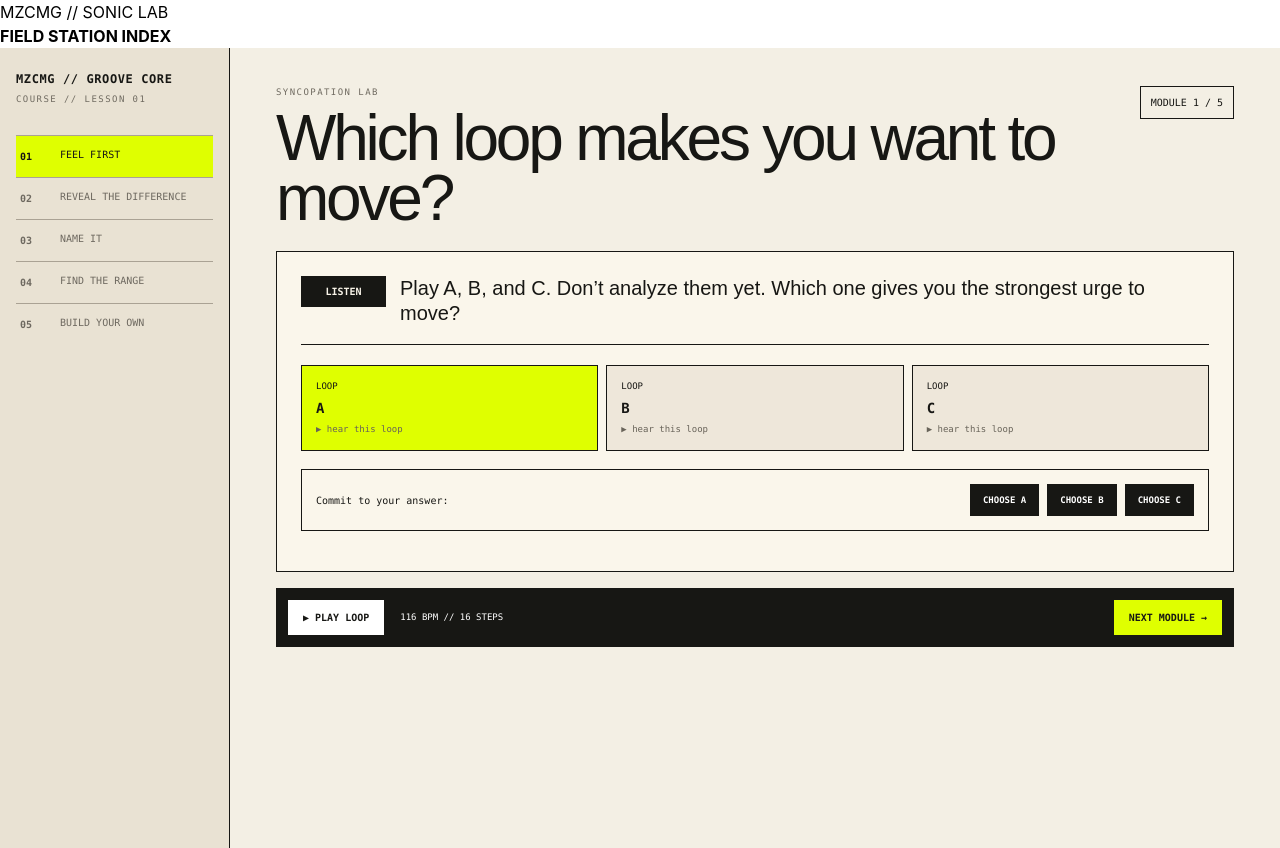
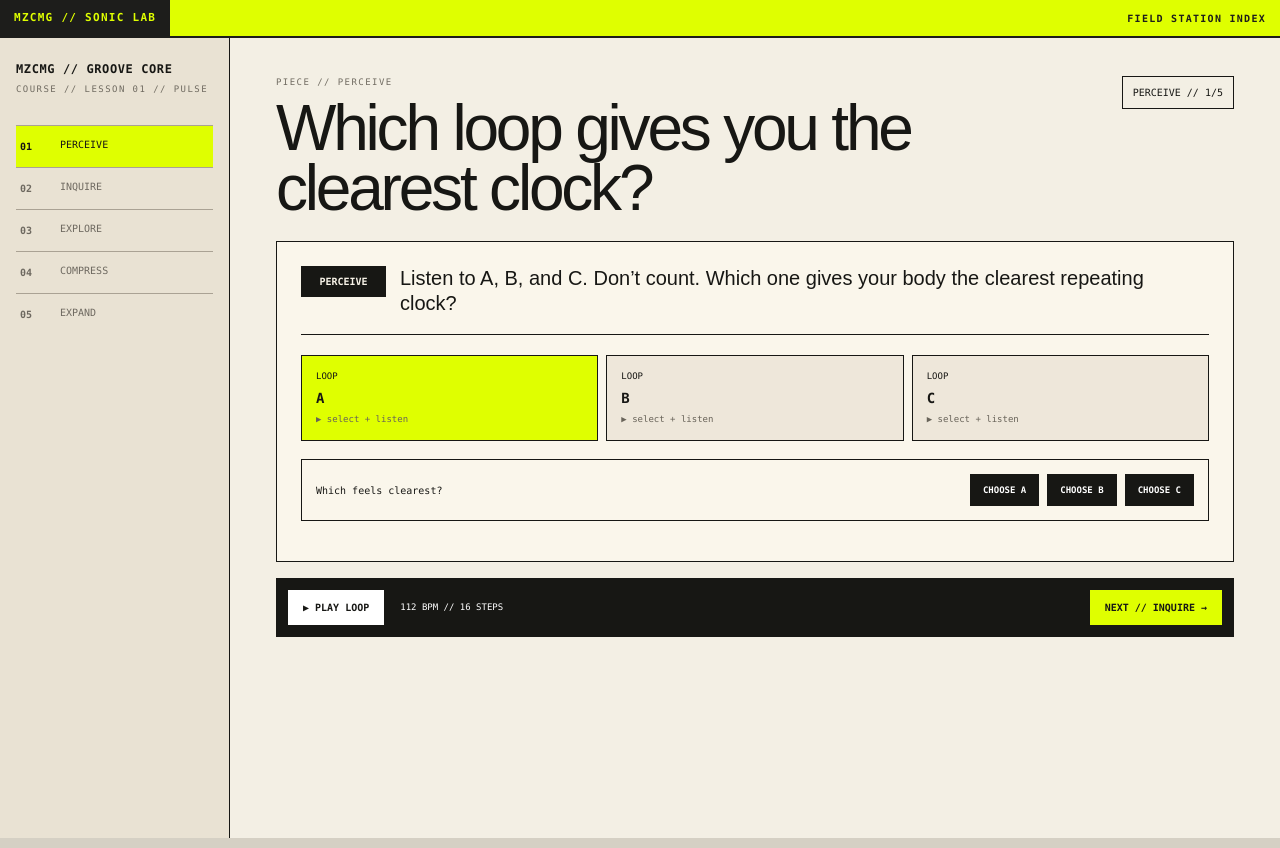
Before and after one commit to matchzimmerman/mz-audio-tools, a Next.js app: page /groove-course in a window 1280 px wide. Built offline with nearby package versions, Linux system fonts and the light colour scheme.

Commit message:
Rebuild lesson 1 as PIECE pulse lab (#16)

```diff
--- a/app/groove-course/page.tsx
+++ b/app/groove-course/page.tsx
@@ -1,60 +1,34 @@
 "use client";
-
-import { useEffect, useMemo, useRef, useState } from "react";
+import {useEffect,useRef,useState} from "react";
 import "./groove-course.css";
 
-type Mode = "STRICT" | "SYNC" | "DESTABILIZED";
-type Pattern = { kick:number[]; snare:number[]; hat:number[]; moved:number[] };
-type Verdict = { label:"STRICT"|"MODERATELY SYNCOPATED"|"DESTABILIZED"; detail:string; displaced:number; support:number; density:number };
-
-const MODE: Record<Mode,{label:string;sync:number}>={
-  STRICT:{label:"A",sync:8}, SYNC:{label:"B",sync:48}, DESTABILIZED:{label:"C",sync:92}
-};
-const straightHat=[0,2,4,6,8,10,12,14], offbeats=[1,3,5,7,9,11,13,15];
-const moduleNames=["FEEL FIRST","REVEAL THE DIFFERENCE","NAME IT","FIND THE RANGE","BUILD YOUR OWN"];
-const moduleHeads=["Which loop makes you want to move?","What actually changed?","This is syncopation.","How much is enough?","Can you build it yourself?"];
-
-function patternFor(sync:number):Pattern{
-  const hats=new Set(straightHat), moved:number[]=[];
-  const moveCount=sync<20?0:sync<70?3:7;
-  for(let i=0;i<moveCount;i++){ const from=straightHat[(i*3)%8],to=offbeats[(i*2+1)%8]; hats.delete(from); hats.add(to); moved.push(to); }
-  return {kick:[0,4,8,12],snare:[4,12],hat:[...hats].sort((a,b)=>a-b),moved};
-}
-function toggleStep(list:number[],i:number){return list.includes(i)?list.filter(x=>x!==i):[...list,i].sort((a,b)=>a-b)}
+type Cond="A"|"B"|"C";
+const MODULES=["PERCEIVE","INQUIRE","EXPLORE","COMPRESS","EXPAND"];
+const HEADS=["Which loop gives you the clearest clock?","What makes a pulse easy to find?","Can the pulse survive missing sounds?","What is a pulse?","Build a clock the body can find."];
+const PATTERNS:Record<Cond,number[]>={A:[0,4,8,12],B:[0,2,4,6,8,10,12,14],C:[0,3,7,10,14]};
 
 export default function GrooveCoursePage(){
- const [module,setModule]=useState(1),[mode,setMode]=useState<Mode>("STRICT"),[playing,setPlaying]=useState(false),[step,setStep]=useState(-1);
- const [choice,setChoice]=useState<Mode|null>(null),[revealed,setRevealed]=useState(false);
- const [custom,setCustom]=useState<Pattern>({kick:[0,4,8,12],snare:[4,12],hat:[0,2,5,8,10,13],moved:[5,13]});
- const [verdict,setVerdict]=useState<Verdict|null>(null),ctxRef=useRef<AudioContext|null>(null),timerRef=useRef<number|null>(null),liveRef=useRef({mode,module,custom});
- useEffect(()=>{liveRef.current={mode,module,custom}},[mode,module,custom]);
- const pattern=useMemo(()=>module===5?custom:patternFor(MODE[mode].sync),[mode,module,custom]);
- function ensure(){if(!ctxRef.current)ctxRef.current=new AudioContext();if(ctxRef.current.state==="suspended")void ctxRef.current.resume();return ctxRef.current}
- function hit(ctx:AudioContext,time:number,type:"kick"|"snare"|"hat"){
-  if(type==="kick"){const o=ctx.createOscillator(),g=ctx.createGain();o.type="sine";o.frequency.setValueAtTime(125,time);o.frequency.exponentialRampToValueAtTime(48,time+.11);g.gain.setValueAtTime(.78,time);g.gain.exponentialRampToValueAtTime(.001,time+.18);o.connect(g).connect(ctx.destination);o.start(time);o.stop(time+.2);return}
-  const len=type==="snare"?.1:.032,b=ctx.createBuffer(1,Math.floor(ctx.sampleRate*len),ctx.sampleRate),d=b.getChannelData(0);for(let i=0;i<d.length;i++)d[i]=(Math.random()*2-1)*(1-i/d.length);
-  const s=ctx.createBufferSource(),f=ctx.createBiquadFilter(),g=ctx.createGain();s.buffer=b;f.type="highpass";f.frequency.value=type==="snare"?900:5200;g.gain.value=type==="snare"?.27:.12;s.connect(f).connect(g).connect(ctx.destination);s.start(time)
- }
- function fireStep(i:number){const ctx=ensure(),live=liveRef.current,p=live.module===5?live.custom:patternFor(MODE[live.mode].sync),now=ctx.currentTime;if(p.kick.includes(i))hit(ctx,now,"kick");if(p.snare.includes(i))hit(ctx,now,"snare");if(p.hat.includes(i))hit(ctx,now,"hat")}
- function stop(){if(timerRef.current)window.clearInterval(timerRef.current);timerRef.current=null;setPlaying(false);setStep(-1)}
- function play(){if(playing){stop();return}ensure();let i=0;fireStep(i);setStep(i);setPlaying(true);timerRef.current=window.setInterval(()=>{i=(i+1)%16;fireStep(i);setStep(i)},(60/116/4)*1000)}
- useEffect(()=>()=>{if(timerRef.current)window.clearInterval(timerRef.current)},[]);
- function choose(m:Mode){setMode(m);setChoice(m);setRevealed(true)}
- function editCustom(lane:"kick"|"snare"|"hat",i:number){setVerdict(null);setCustom(p=>{const next={...p,[lane]:toggleStep(p[lane],i)} as Pattern;return{...next,moved:next.hat.filter(x=>offbeats.includes(x))}})}
- function resetCustom(){setVerdict(null);setCustom({kick:[0,4,8,12],snare:[4,12],hat:[0,2,4,6,8,10,12,14],moved:[]})}
- function submitCustom(){const displaced=custom.hat.filter(i=>offbeats.includes(i)).length,missing=straightHat.filter(i=>!custom.hat.includes(i)).length,complexity=displaced+missing,support=[0,4,8,12].filter(i=>custom.kick.includes(i)).length+[4,12].filter(i=>custom.snare.includes(i)).length,density=custom.kick.length+custom.snare.length+custom.hat.length;let label:Verdict["label"],detail:string;if(complexity<=2){label="STRICT";detail="Most events stay close to the expected metric grid. The pulse is easy to recover, with little expectation violation."}else if(complexity<=7&&support>=4&&density<=20){label="MODERATELY SYNCOPATED";detail="The meter remains recoverable while several events challenge expected positions. This is the region that commonly produces stronger movement responses in the research."}else{label="DESTABILIZED";detail=support<4?"Too much of the pulse scaffold has disappeared. Rebuild a few anchors and listen again.":"Many events challenge the grid at once. Reduce a few displacements and see whether the pulse becomes easier to inhabit."}setVerdict({label,detail,displaced,support,density})}
- const feedback=choice==="SYNC"?"Research tends to agree with your choice. Across groups of listeners, intermediate syncopation often produces the strongest pleasurable urge to move.":choice?`Interesting. You chose ${MODE[choice].label}. Population-level studies often favor B, the moderately syncopated condition. Your response is still useful data about your own movement preference.`:"";
- return <main className="gc-shell"><aside className="gc-rail"><div className="gc-brand">MZCMG // GROOVE CORE</div><div className="gc-sub">COURSE // LESSON 01</div>{[1,2,3,4,5].map(n=><button key={n} className={`gc-nav ${module===n?"active":""}`} onClick={()=>setModule(n)}><b>0{n}</b><span>{moduleNames[n-1]}</span></button>)}</aside>
- <section className="gc-main"><header className="gc-top"><div><div className="gc-eyebrow">SYNCOPATION LAB</div><h1>{moduleHeads[module-1]}</h1></div><div className="gc-progress">MODULE {module} / 5</div></header><section className="gc-stage">
- {module===1&&<><div className="gc-instruction"><b>LISTEN</b><span>Play A, B, and C. Don’t analyze them yet. Which one gives you the strongest urge to move?</span></div><div className="gc-compare">{(["STRICT","SYNC","DESTABILIZED"] as Mode[]).map(m=><button key={m} className={mode===m?"active":""} onClick={()=>setMode(m)}><small>LOOP</small><b>{MODE[m].label}</b><span>▶ hear this loop</span></button>)}</div><div className="gc-choose"><span>Commit to your answer:</span>{(["STRICT","SYNC","DESTABILIZED"] as Mode[]).map(m=><button key={m} onClick={()=>choose(m)}>CHOOSE {MODE[m].label}</button>)}</div>{revealed&&<div className={`gc-zone ${choice==="SYNC"?"supported":"partial"}`}><b>{choice==="SYNC"?"RESEARCH TENDS TO AGREE":"YOUR RESPONSE ≠ POPULATION TENDENCY"}</b><span>{feedback}</span></div>}</>}
- {module===2&&<><div className="gc-instruction"><b>LOOK</b><span>Now compare the loops again. The yellow squares show events moved away from expected positions.</span></div><Compare mode={mode} setMode={setMode}/><BeatView pattern={pattern} step={step}/><div className="gc-concept"><b>ONE CHANGE</b><span>The underlying pulse stays the same. What changes is how often events land away from the positions the meter makes you expect.</span></div></>}
- {module===3&&<><div className="gc-instruction"><b>NAME IT</b><span>Those expectation-breaking placements have a name: syncopation.</span></div><Compare mode={mode} setMode={setMode}/><BeatView pattern={pattern} step={step}/><div className="gc-concept"><b>SYNCOPATION</b><span>Rhythmic events challenge expected metric positions while an underlying pulse remains perceptible.</span></div><div className="gc-research"><b>THE IMPORTANT PART</b><span>Syncopation is not the same thing as groove. It is one musical variable that can influence the urge to move.</span></div></>}
- {module===4&&<><div className="gc-instruction"><b>TEST</b><span>Move A → B → C again. Listen for the point where expectation violation creates tension without making the pulse hard to recover.</span></div><Compare mode={mode} setMode={setMode}/><ResearchMeter mode={mode}/><BeatView pattern={pattern} step={step}/><div className={`gc-zone ${mode==="SYNC"?"supported":mode==="STRICT"?"partial":"outside"}`}><b>{mode==="STRICT"?"STRICT":mode==="SYNC"?"MODERATELY SYNCOPATED":"DESTABILIZED"}</b><span>{mode==="STRICT"?"Events mostly obey the metric grid. Clear pulse, little expectation violation.":mode==="SYNC"?"The pulse remains recoverable while several events challenge it. This intermediate region commonly produces stronger PLUMM ratings.":"Many expectations are violated at once, making the underlying meter harder to recover."}</span></div><div className="gc-research"><b>WITEK ET AL. 2014</b><span>Across their stimuli, pleasure and wanting-to-move tended to peak at intermediate syncopation — an inverted-U rather than a “more is better” rule.</span><small>Population tendency, not a universal law.</small></div></>}
- {module===5&&<><div className="gc-instruction"><b>BUILD</b><span>Start strict. Move or add events until you can feel tension around the pulse without losing it.</span></div><div className="gc-sandbox-actions"><button onClick={resetCustom}>START STRICT</button></div><EditableBeatView pattern={custom} step={step} edit={editCustom}/><button className="gc-submit" onClick={submitCustom}>SUBMIT RHYTHM →</button>{verdict&&<div className={`gc-verdict ${verdict.label==="MODERATELY SYNCOPATED"?"groovy":verdict.label==="STRICT"?"straight":"much"}`}><div className="gc-verdict-title"><small>LESSON HEURISTIC</small><b>{verdict.label}</b></div><p>{verdict.detail}</p><div className="gc-verdict-metrics"><span><b>{verdict.displaced}</b> offbeat hats</span><span><b>{verdict.support}/6</b> pulse anchors</span><span><b>{verdict.density}</b> total events</span></div><small>This applies the simplified lesson model. It is not a scientific groove detector.</small></div>}</>}
- </section><div className="gc-playbar"><button className={playing?"on":""} onClick={play}>{playing?"■ STOP LOOP":"▶ PLAY LOOP"}</button><span>116 BPM // 16 STEPS</span>{module<5?<button className="gc-next" onClick={()=>setModule(m=>Math.min(5,m+1))}>NEXT MODULE →</button>:<span className="gc-done">LESSON COMPLETE</span>}</div></section></main>
+ const [module,setModule]=useState(1),[cond,setCond]=useState<Cond>("A"),[choice,setChoice]=useState<Cond|null>(null),[playing,setPlaying]=useState(false),[step,setStep]=useState(-1),[mask,setMask]=useState([0,4,8,12]),[custom,setCustom]=useState([0,4,8,12]),[verdict,setVerdict]=useState<string|null>(null);
+ const ctx=useRef<AudioContext|null>(null),timer=useRef<number|null>(null),live=useRef({module,cond,mask,custom});
+ useEffect(()=>{live.current={module,cond,mask,custom}},[module,cond,mask,custom]);
+ function audio(){if(!ctx.current)ctx.current=new AudioContext();if(ctx.current.state==="suspended")void ctx.current.resume();return ctx.current}
+ function click(i:number){const c=audio(),o=c.createOscillator(),g=c.createGain(),t=c.currentTime;o.type="sine";o.frequency.value=i%4===0?92:155;g.gain.setValueAtTime(i%4===0?.65:.35,t);g.gain.exponentialRampToValueAtTime(.001,t+.09);o.connect(g).connect(c.destination);o.start(t);o.stop(t+.1)}
+ function active(i:number){const l=live.current,p=l.module===3?l.mask:l.module===5?l.custom:PATTERNS[l.cond];return p.includes(i)}
+ function stop(){if(timer.current)clearInterval(timer.current);timer.current=null;setPlaying(false);setStep(-1)}
+ function play(){if(playing){stop();return}audio();let i=0;if(active(i))click(i);setStep(i);setPlaying(true);timer.current=window.setInterval(()=>{i=(i+1)%16;if(active(i))click(i);setStep(i)},(60/112/4)*1000)}
+ useEffect(()=>()=>{if(timer.current)clearInterval(timer.current)},[]);
+ function toggleMask(i:number){setMask(p=>p.includes(i)?p.filter(x=>x!==i):[...p,i].sort((a,b)=>a-b))}
+ function toggleCustom(i:number){setVerdict(null);setCustom(p=>p.includes(i)?p.filter(x=>x!==i):[...p,i].sort((a,b)=>a-b))}
+ function submit(){if(custom.length<2){setVerdict("TOO LITTLE INFORMATION — with fewer than two events, there is not enough repetition to strongly establish a periodic clock.");return}const sorted=[...custom].sort((a,b)=>a-b),gaps=sorted.map((x,i)=>i===sorted.length-1?16-x+sorted[0]:sorted[i+1]-x),mean=gaps.reduce((a,b)=>a+b,0)/gaps.length,variance=gaps.reduce((s,x)=>s+(x-mean)**2,0)/gaps.length;if(variance<.35)setVerdict("STRONG PERIODIC PULSE — your events repeat at nearly equal intervals, giving the listener a clear temporal prediction.");else if(variance<2)setVerdict("RECOVERABLE BUT UNEVEN — there is some periodic support, but the intervals vary. Can your body still infer a steady clock underneath?");else setVerdict("WEAK PERIODIC SUPPORT — event spacing changes substantially, so the sounded pattern provides little direct evidence for one steady pulse.")}
+ const pattern=module===3?mask:module===5?custom:PATTERNS[cond];
+ return <main className="gc-shell"><aside className="gc-rail"><div className="gc-brand">MZCMG // GROOVE CORE</div><div className="gc-sub">COURSE // LESSON 01 // PULSE</div>{MODULES.map((m,i)=><button key={m} className={`gc-nav ${module===i+1?"active":""}`} onClick={()=>setModule(i+1)}><b>0{i+1}</b><span>{m}</span></button>)}</aside><section className="gc-main"><header className="gc-top"><div><div className="gc-eyebrow">PIECE // {MODULES[module-1]}</div><h1>{HEADS[module-1]}</h1></div><div className="gc-progress">{MODULES[module-1]} // {module}/5</div></header><section className="gc-stage">
+ {module===1&&<><div className="gc-instruction"><b>PERCEIVE</b><span>Listen to A, B, and C. Don’t count. Which one gives your body the clearest repeating clock?</span></div><ABC cond={cond} set={setCond}/><div className="gc-choose"><span>Which feels clearest?</span>{(["A","B","C"] as Cond[]).map(c=><button key={c} onClick={()=>{setChoice(c);setCond(c)}}>CHOOSE {c}</button>)}</div>{choice&&<div className={`gc-zone ${choice==="A"?"supported":"partial"}`}><b>{choice==="A"?"RESEARCH-ALIGNED EXAMPLE":"INTERESTING RESPONSE"}</b><span>{choice==="A"?"A gives a simple, equally spaced event every beat. That regularity supplies especially clear evidence for a periodic pulse.":`${choice} felt clearest to you. A is the deliberately simplest periodic condition, but pulse perception is an inference: listeners can find a clock in richer or uneven patterns too.`}</span></div>}</>}
+ {module===2&&<><div className="gc-instruction"><b>INQUIRE</b><span>Now look. A repeats every four steps. B repeats twice as often. C uses uneven spacing. What property makes A and B easier to predict?</span></div><ABC cond={cond} set={setCond}/><Grid pattern={PATTERNS[cond]} step={step}/><div className="gc-concept"><b>QUESTION</b><span>Is the pulse the sound itself — or the regular timing your perceptual system infers from repeated sound?</span></div></>}
+ {module===3&&<><div className="gc-instruction"><b>EXPLORE</b><span>The underlying clock is still four beats per bar. Click pulse events off and on while the loop plays. How many can disappear before you stop feeling four steady beats?</span></div><Editable pattern={mask} step={step} toggle={toggleMask}/><div className="gc-sandbox-actions"><button onClick={()=>setMask([0,4,8,12])}>ALL 4 SOUNDED</button><button onClick={()=>setMask([0,8])}>ONLY 1 + 3</button><button onClick={()=>setMask([0])}>ONLY 1</button><button onClick={()=>setMask([])}>SILENCE</button></div><div className="gc-concept"><b>NOTICE</b><span>A pulse can remain perceptually present even when some pulse positions are not sounded. Your system predicts through the gaps.</span></div></>}
+ {module===4&&<><div className="gc-instruction"><b>COMPRESS</b><span>You’ve heard the distinction. Now name it.</span></div><div className="gc-concept"><b>PULSE</b><span>A perceived regular temporal structure — the repeating clock against which rhythmic events can be organized.</span></div><div className="gc-research"><b>SOUND ≠ PULSE</b><span>A sounded event can reinforce a pulse position, but the pulse itself is perceptual. It can continue through silence or through rhythms that do not explicitly sound every beat.</span></div><div className="gc-research"><b>WORKING MODEL</b><span>Regular events → temporal prediction → inferred periodic pulse. The stronger the periodic evidence, the easier the clock is to find and maintain.</span><small>We’ll complicate this immediately in Lesson 02: some events reinforce that inferred clock more strongly than others.</small></div></>}
+ {module===5&&<><div className="gc-instruction"><b>EXPAND</b><span>Start empty. Place sounds anywhere on the 16-step bar. Your goal: make a repeating clock easy to infer.</span></div><div className="gc-sandbox-actions"><button onClick={()=>{setCustom([]);setVerdict(null)}}>CLEAR</button><button onClick={()=>{setCustom([0,4,8,12]);setVerdict(null)}}>LOAD 4-BEAT PULSE</button></div><Editable pattern={custom} step={step} toggle={toggleCustom}/><button className="gc-submit" onClick={submit}>ANALYZE MY PULSE →</button>{verdict&&<div className="gc-verdict groovy"><div className="gc-verdict-title"><small>PERIODICITY CHECK</small><b>{verdict.split(" — ")[0]}</b></div><p>{verdict.split(" — ")[1]}</p><small>This checks spacing regularity, not whether your rhythm is musically “good.”</small></div>}<div className="gc-concept"><b>NEXT QUESTION</b><span>If pulse is inferred rather than simply sounded, what kinds of sonic events make that clock easiest for the body to hold onto?</span></div><div className="gc-research"><b>LESSON 02 // PULSE ANCHORS</b><span>What keeps the clock perceptible?</span></div></>}
+ </section><div className="gc-playbar"><button className={playing?"on":""} onClick={play}>{playing?"■ STOP LOOP":"▶ PLAY LOOP"}</button><span>112 BPM // 16 STEPS</span>{module<5?<button className="gc-next" onClick={()=>setModule(m=>Math.min(5,m+1))}>NEXT // {MODULES[module]} →</button>:<span className="gc-done">PIECE LOOP COMPLETE</span>}</div></section></main>
 }
-
-function Compare({mode,setMode}:{mode:Mode;setMode:(m:Mode)=>void}){return <div className="gc-compare">{(["STRICT","SYNC","DESTABILIZED"] as Mode[]).map(m=><button key={m} className={mode===m?"active":""} onClick={()=>setMode(m)}><small>LOOP</small><b>{MODE[m].label}</b><span>{m==="STRICT"?"strict":m==="SYNC"?"moderate":"high displacement"}</span></button>)}</div>}
-function BeatView({pattern,step}:{pattern:Pattern;step:number}){return <div className="gc-seq"><div className="gc-beatnums"><label>STEP</label>{Array.from({length:16},(_,i)=><b key={i} className={i%4===0?"strong":""}>{i%4===0?i/4+1:"·"}</b>)}</div>{(["kick","snare","hat"] as const).map(l=><div className="gc-lane" key={l}><label>{l.toUpperCase()}</label>{Array.from({length:16},(_,i)=><i key={i} className={`${i%4===0?"beat ":""}${pattern[l].includes(i)?"hit ":""}${pattern.moved.includes(i)&&l==="hat"?"moved ":""}${step===i?"head":""}`}/>)}</div>)}</div>}
-function EditableBeatView({pattern,step,edit}:{pattern:Pattern;step:number;edit:(l:"kick"|"snare"|"hat",i:number)=>void}){return <div className="gc-seq gc-editable">{(["kick","snare","hat"] as const).map(l=><div className="gc-lane" key={l}><label>{l.toUpperCase()}</label>{Array.from({length:16},(_,i)=><button aria-label={`${l} step ${i+1}`} key={i} onClick={()=>edit(l,i)} className={`${i%4===0?"beat ":""}${pattern[l].includes(i)?"hit ":""}${pattern.moved.includes(i)&&l==="hat"?"moved ":""}${step===i?"head":""}`}/>)}</div>)}</div>}
-function ResearchMeter({mode}:{mode:Mode}){const x=mode==="STRICT"?12:mode==="SYNC"?50:88;return <div className="gc-meter"><div className="gc-meterlabels"><span>STRICT</span><b>COMMON HIGHER-MOVEMENT REGION</b><span>DESTABILIZED</span></div><div className="gc-meterbar"><div className="gc-sweet"/><i style={{left:`${x}%`}}/></div><small>Research describes a tendency across listeners. Your own response may differ.</small></div>}
+function ABC({cond,set}:{cond:Cond;set:(c:Cond)=>void}){return <div className="gc-compare">{(["A","B","C"] as Cond[]).map(c=><button key={c} className={cond===c?"active":""} onClick={()=>set(c)}><small>LOOP</small><b>{c}</b><span>▶ select + listen</span></button>)}</div>}
+function Grid({pattern,step}:{pattern:number[];step:number}){return <div className="gc-seq"><div className="gc-beatnums"><label>STEP</label>{Array.from({length:16},(_,i)=><b key={i} className={i%4===0?"strong":""}>{i%4===0?i/4+1:"·"}</b>)}</div><div className="gc-lane"><label>EVENT</label>{Array.from({length:16},(_,i)=><i key={i} className={`${i%4===0?"beat ":""}${pattern.includes(i)?"hit ":""}${step===i?"head":""}`}/>)}</div></div>}
+function Editable({pattern,step,toggle}:{pattern:number[];step:number;toggle:(i:number)=>void}){return <div className="gc-seq gc-editable"><div className="gc-beatnums"><label>STEP</label>{Array.from({length:16},(_,i)=><b key={i} className={i%4===0?"strong":""}>{i%4===0?i/4+1:"·"}</b>)}</div><div className="gc-lane"><label>EVENT</label>{Array.from({length:16},(_,i)=><button aria-label={`step ${i+1}`} key={i} onClick={()=>toggle(i)} className={`${i%4===0?"beat ":""}${pattern.includes(i)?"hit ":""}${step===i?"head":""}`}/>)}</div></div>}
```
